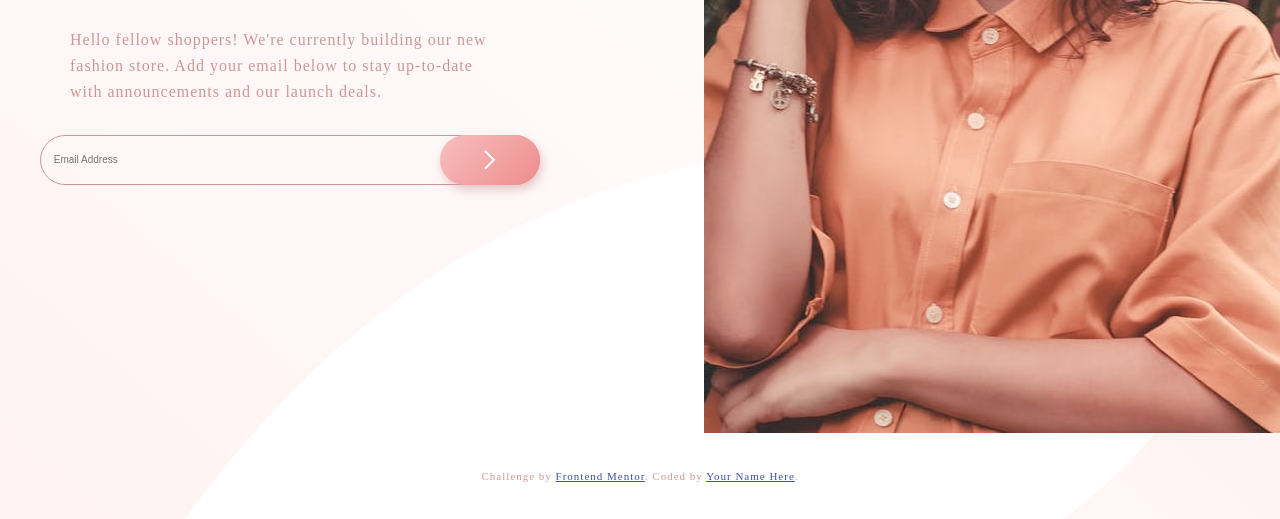
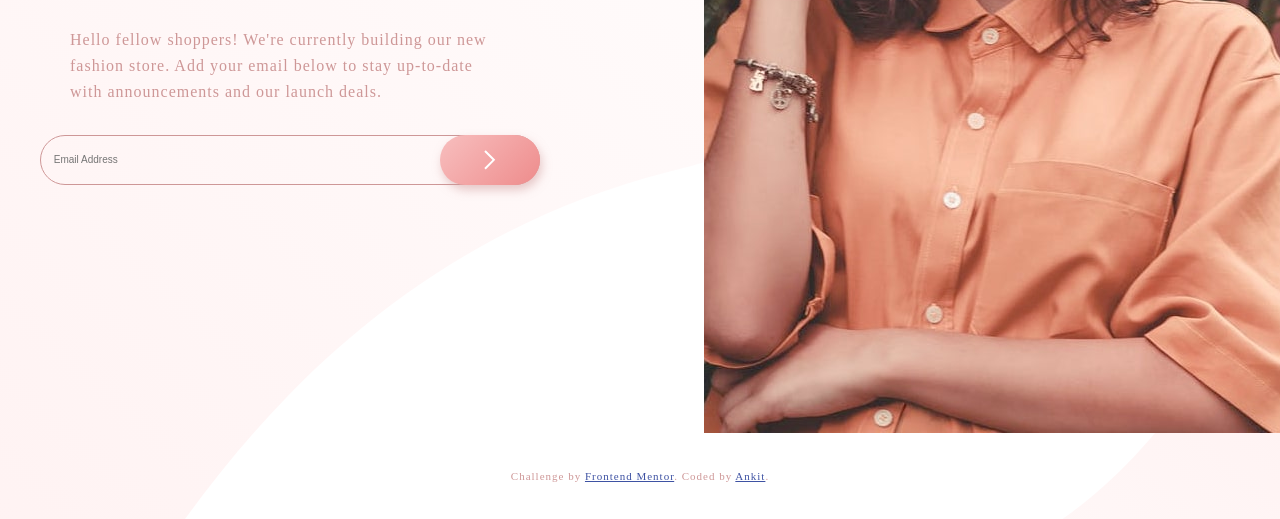
Before and after one commit to vampire47/Front-End-Mentor-Challanges--Coming-Soon-BAse-Apprel, a plain HTML site: page index.html in a window 1280 px wide. Shown: the part 367-886 px from the top of the page. Drawn offline with Linux system fonts and the light colour scheme.

Commit message:
Update index.html

```diff
--- a/index.html
+++ b/index.html
@@ -51,7 +51,7 @@
     <footer>
       <p class="attribution">
         Challenge by <a href="https://www.frontendmentor.io?ref=challenge" target="_blank">Frontend Mentor</a>.
-        Coded by <a href="#">Your Name Here</a>.
+        Coded by <a href="#">Ankit</a>.
       </p>
     </footer>
     <script src="script.js"></script>
```
